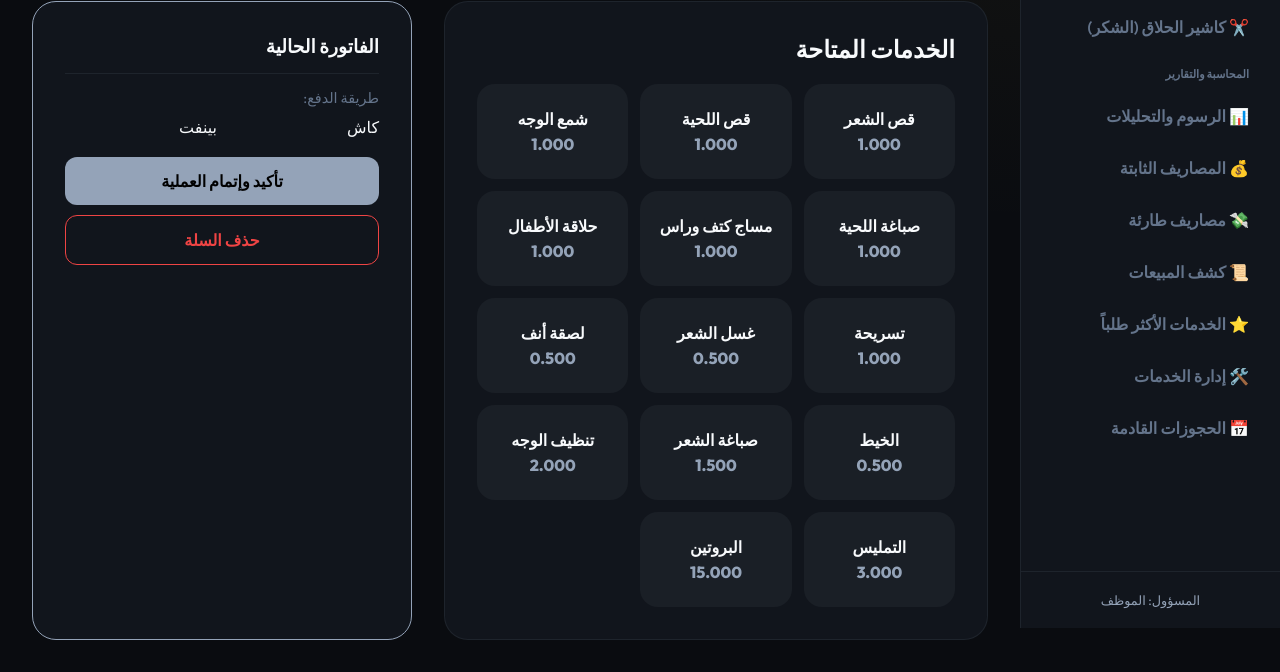
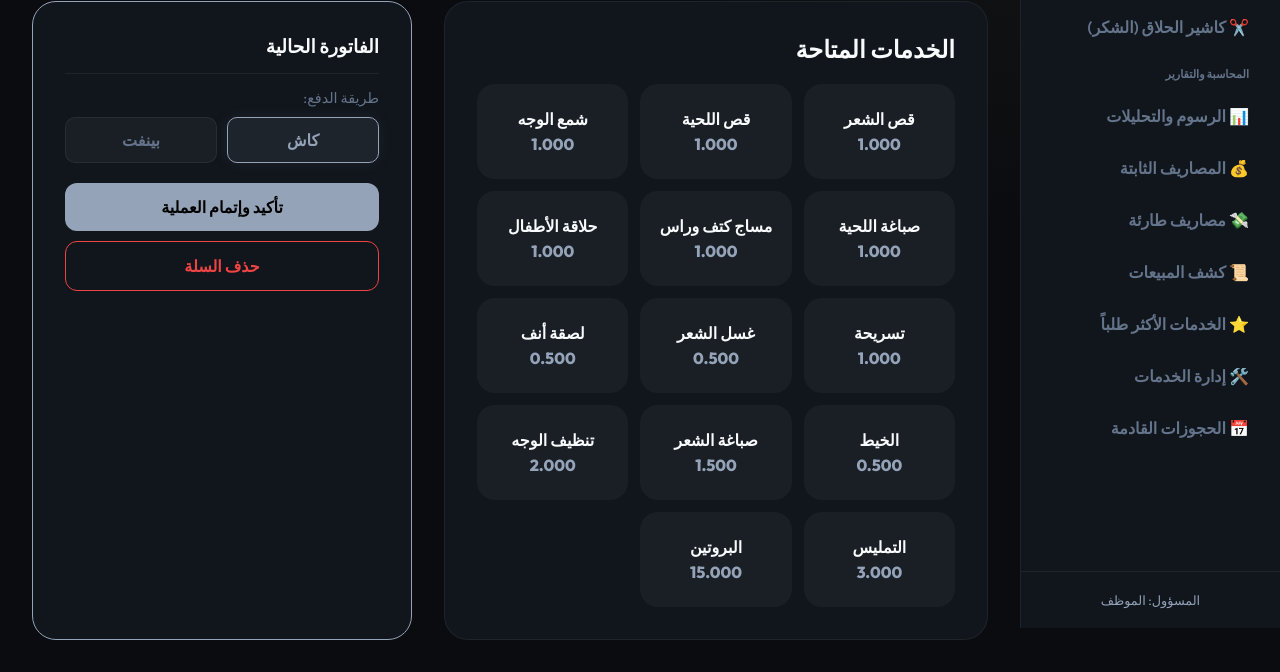
Before and after one commit to banijamrahclub/shakAR, a website: page index.html in a window 1280 px wide. Shown: the part 172-844 px from the top of the page. Drawn offline with nearby package versions, Linux system fonts and the light colour scheme; no server answers.

Commit message:
Add files via upload

```diff
--- a/style.css
+++ b/style.css
@@ -543,3 +543,30 @@ th {
     background: var(--primary);
     color: black;
 }
+
+/* Payment Method Buttons */
+.payment-method-btn {
+    cursor: pointer;
+}
+
+.method-box {
+    background: var(--bg-input);
+    border: 1px solid var(--border);
+    padding: 12px;
+    border-radius: 10px;
+    text-align: center;
+    font-weight: 700;
+    transition: 0.2s;
+    color: var(--text-muted);
+}
+
+.payment-method-btn :checked+.method-box {
+    background: rgba(148, 163, 184, 0.1);
+    border-color: var(--primary);
+    color: var(--primary);
+    box-shadow: 0 0 15px rgba(148, 163, 184, 0.1);
+}
+
+.method-box:hover {
+    border-color: var(--primary);
+}
```
